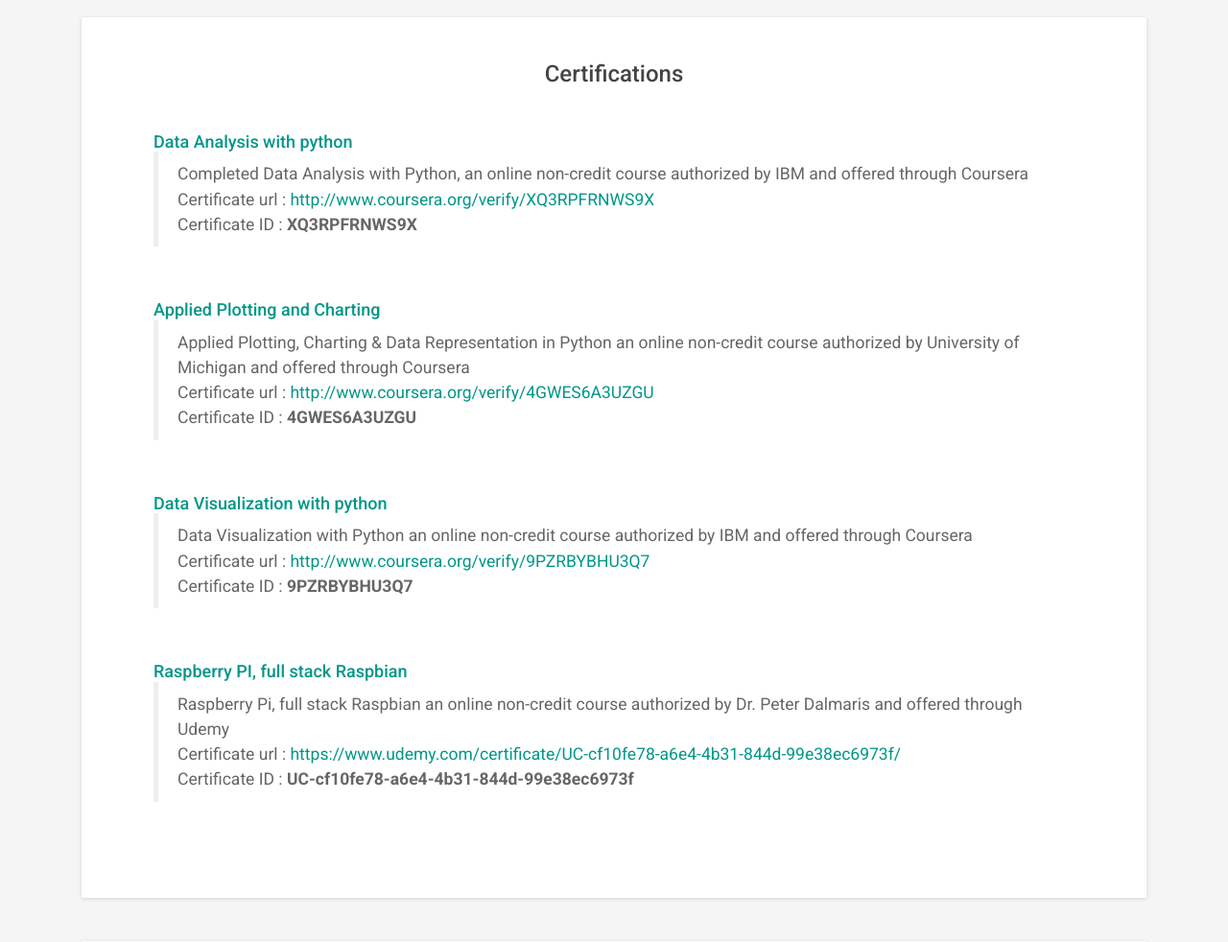
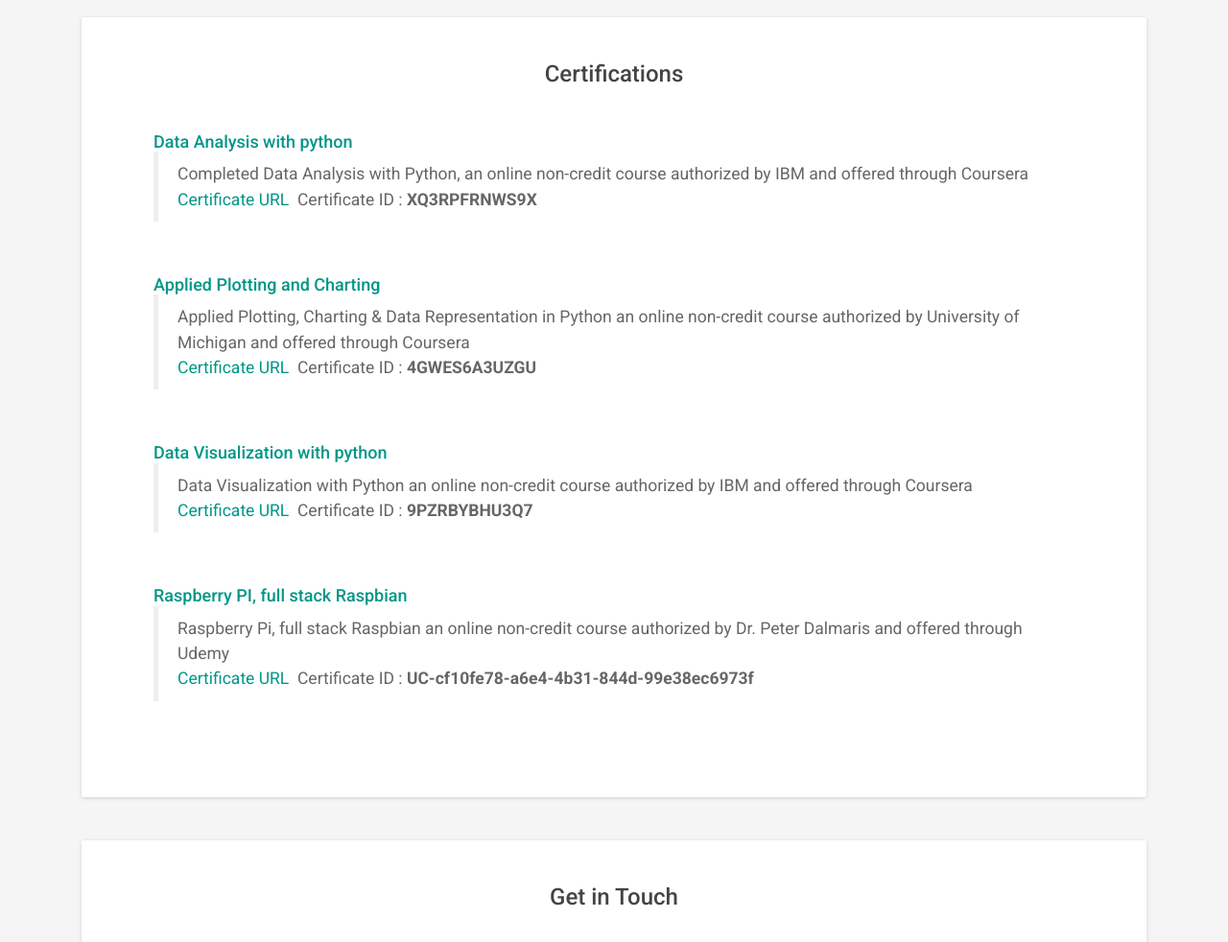
Before and after one commit to nikhilkhaneja/myproject, a Django app: template my_personal_portfolio/templates/home.html in a window 1280 px wide. Shown: the part 4590-5572 px from the top of the page at 96% size. Run offline with Django 3.2, Linux system fonts and the light colour scheme; the template is opened without the code that fills it, so the values that code supplies are empty; some libraries are stand-ins or nearby versions.

Commit message:
Update home.html

```diff
--- a/my_personal_portfolio/templates/home.html
+++ b/my_personal_portfolio/templates/home.html
@@ -391,8 +391,7 @@ and effecient way out of the given situation. Lover of innovation and everything
 
 
 
-
-		 <section id="certification-section" class="certification-section section">
+<section id="certification-section" class="certification-section section">
             <h2 class="section-title">Certifications</h2>
 
             <div class="row">
@@ -405,8 +404,10 @@ and effecient way out of the given situation. Lover of innovation and everything
 						 <blockquote class="quote">
 
                              Completed Data Analysis with Python, an online non-credit course authorized by IBM and offered through Coursera<br>
-							Certificate url :  <a href="http://www.coursera.org/verify/XQ3RPFRNWS9X">http://www.coursera.org/verify/XQ3RPFRNWS9X</a><br>
-							Certificate ID : <b>XQ3RPFRNWS9X</b>
+
+							<a href="http://www.coursera.org/verify/XQ3RPFRNWS9X" target='_blank'>Certificate URL</a>
+					&nbsp;Certificate ID : <b>XQ3RPFRNWS9X</b>
+
                         </blockquote>
 
                         </div>
@@ -423,8 +424,9 @@ and effecient way out of the given situation. Lover of innovation and everything
                         <div class="desc">
 						<blockquote class="quote">
                        Applied Plotting, Charting & Data Representation in Python an online non-credit course authorized by University of Michigan and offered through Coursera</c><br>
-					   Certificate url :  <a href="http://www.coursera.org/verify/4GWES6A3UZGU">http://www.coursera.org/verify/4GWES6A3UZGU</a><br>
-					Certificate ID : <b>4GWES6A3UZGU</b>
+
+					    <a href="http://www.coursera.org/verify/4GWES6A3UZGU" target='_blank'>Certificate URL</a>
+					&nbsp;Certificate ID : <b>4GWES6A3UZGU</b>
                         </blockquote>
 
                         </div>
@@ -443,8 +445,8 @@ and effecient way out of the given situation. Lover of innovation and everything
                         <div class="desc">
 						<blockquote class="quote">
                       Data Visualization with Python an online non-credit course authorized by IBM and offered through Coursera<br>
-					  Certificate url :  <a href="http://www.coursera.org/verify/9PZRBYBHU3Q7">http://www.coursera.org/verify/9PZRBYBHU3Q7</a><br>
-					  Certificate ID : <b>9PZRBYBHU3Q7</b>
+
+					  <a href="http://www.coursera.org/verify/9PZRBYBHU3Q7" target='_blank'>Certificate URL</a> &nbsp;Certificate ID : <b>9PZRBYBHU3Q7</b>
                         </blockquote>
 
                         </div>
@@ -461,8 +463,9 @@ and effecient way out of the given situation. Lover of innovation and everything
                         <div class="desc">
 						<blockquote class="quote">
                       Raspberry Pi, full stack Raspbian an online non-credit course authorized by Dr. Peter Dalmaris and offered through Udemy<br>
-					  Certificate url :  <a href="https://www.udemy.com/certificate/UC-cf10fe78-a6e4-4b31-844d-99e38ec6973f/">https://www.udemy.com/certificate/UC-cf10fe78-a6e4-4b31-844d-99e38ec6973f/</a><br>
-					  Certificate ID : <b>UC-cf10fe78-a6e4-4b31-844d-99e38ec6973f</b>
+
+					   <a href="https://www.udemy.com/certificate/UC-cf10fe78-a6e4-4b31-844d-99e38ec6973f/" target='_blank'>Certificate URL</a> &nbsp;Certificate ID : <b>UC-cf10fe78-a6e4-4b31-844d-99e38ec6973f</b>
+
                         </blockquote>
 
                         </div>
@@ -475,8 +478,6 @@ and effecient way out of the given situation. Lover of innovation and everything
             </div><!--//row-->
 
         </section><!--//section-->
-
-
         <section id="contact-section" class="contact-section section">
             <h2 class="section-title">Get in Touch</h2>
             <div class="intro">
```
